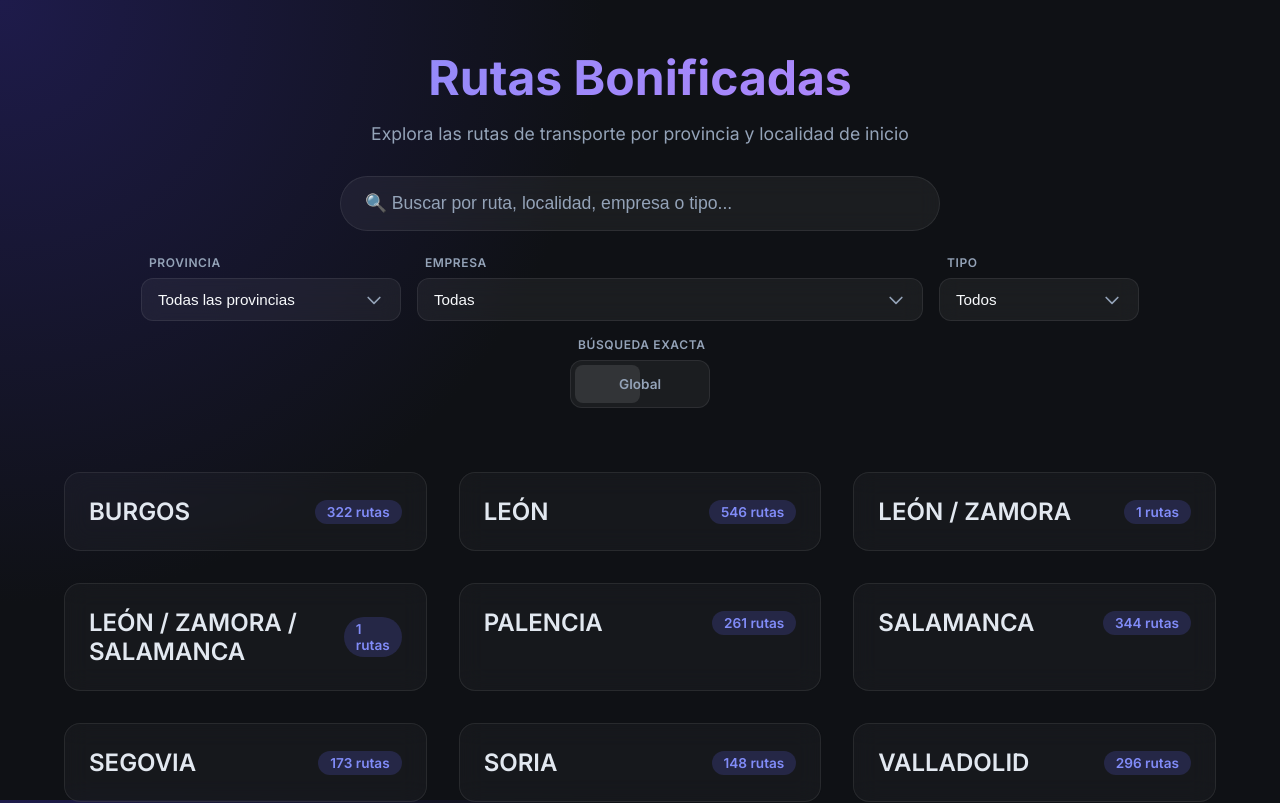
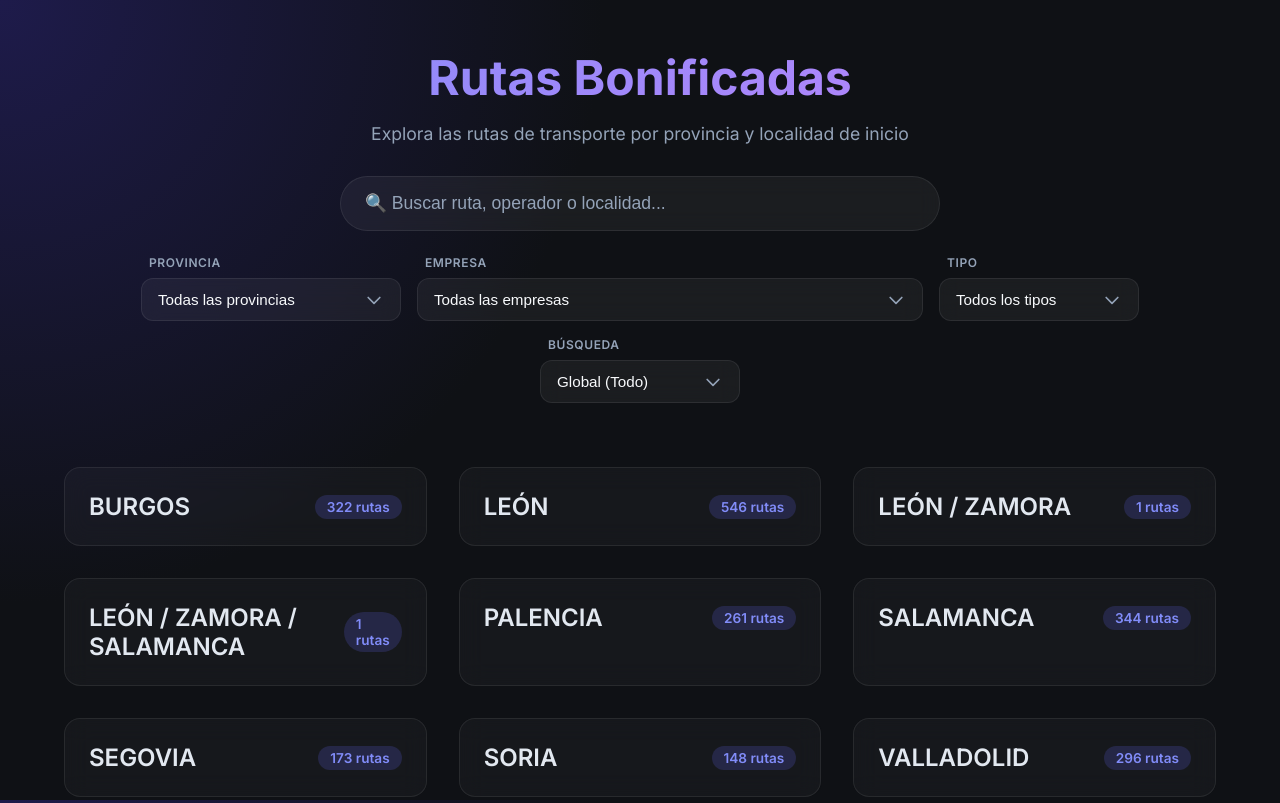
Before and after one commit to mirinicocal4-eng/rutas-app, a React (Vite) app: page / in a window 1280 px wide. Shown: the top 803 px of the page. Built offline with nearby package versions, Linux system fonts and the light colour scheme.

Commit message:
Varios  cambios

```diff
--- a/src/App.jsx
+++ b/src/App.jsx
@@ -1,4 +1,4 @@
-import React, { useState, useMemo } from 'react';
+import { useState, useMemo } from 'react';
 import './index.css';
 import rutasData from './data/rutas.json';
 import ProvinceCard from './components/ProvinceCard';
@@ -12,7 +12,7 @@ function App() {
 
   // Transform data: Group by Province -> Origin Locality
   // Also extract unique operators and types
-  const { transformedData, operators, serviceTypes, provincesList } = useMemo(() => {
+  const memoizedData = useMemo(() => {
     const result = {};
     const operatorsSet = new Set();
     const typesSet = new Set();
@@ -75,16 +75,27 @@ function App() {
     };
   }, []);
 
+  const { transformedData, operators, serviceTypes, provincesList } = memoizedData || {
+    transformedData: {}, operators: [], serviceTypes: [], provincesList: []
+  };
+
   const filteredData = useMemo(() => {
     const normalizeText = (text) => {
-      return text.normalize("NFD").replace(/[\u0300-\u036f]/g, "").replace(/[-_.,]/g, " ").toLowerCase();
+      if (!text) return "";
+      return text.normalize("NFD")
+                 .replace(/[\u0300-\u036f]/g, "")
+                 .replace(/[-_.,]/g, " ")
+                 .toLowerCase()
+                 .trim();
     };
 
-    const searchTerms = searchTerm.trim() ? normalizeText(searchTerm).split(/\s+/).filter(Boolean) : [];
+    const cleanSearch = normalizeText(searchTerm);
+    const searchTerms = cleanSearch ? cleanSearch.split(/\s+/).filter(Boolean) : [];
+
     const result = {};
 
     Object.keys(transformedData).forEach(prov => {
-      // Province filter
+      // Province filter (via dropdown)
       if (selectedProvince !== 'all' && prov !== selectedProvince) {
         return;
       }
@@ -107,13 +118,14 @@ function App() {
           }
 
           // Check search term
-          if (searchTerm.trim()) {
-            if (exactMatch) {
-              // Exact locality match (normalized)
-              return normalizeText(loc) === normalizeText(searchTerm);
+          if (cleanSearch) {
+            const isHyphenSearch = searchTerm.trim().endsWith('-');
+            if (exactMatch || isHyphenSearch) {
+              // Exact locality match
+              return normalizeText(loc) === cleanSearch;
             } else {
               // Flexible context search
-              const context = normalizeText(`${route.nombre} ${route.operador} ${route.tipo} ${loc} ${prov}`);
+              const context = normalizeText(`${route.nombre} ${route.operador} ${route.tipo} ${loc}`);
               return searchTerms.every(term => context.includes(term));
             }
           }
@@ -136,6 +148,7 @@ function App() {
   }, [searchTerm, selectedOperator, selectedType, selectedProvince, exactMatch, transformedData]);
 
   const provinces = Object.keys(filteredData).sort();
+  const isSearching = searchTerm.trim().length > 0 || selectedOperator !== 'all' || selectedType !== 'all' || selectedProvince !== 'all';
 
   return (
     <div className="app-container">
@@ -147,7 +160,7 @@ function App() {
           <input
             type="text"
             className="search-input"
-            placeholder="🔍 Buscar por ruta, localidad, empresa o tipo..."
+            placeholder="🔍 Buscar ruta, operador o localidad..."
             value={searchTerm}
             onChange={(e) => setSearchTerm(e.target.value)}
           />
@@ -162,7 +175,7 @@ function App() {
               onChange={(e) => setSelectedProvince(e.target.value)}
             >
               <option value="all">Todas las provincias</option>
-              {provincesList.map(p => (
+              {provincesList && provincesList.map(p => (
                 <option key={p} value={p}>{p}</option>
               ))}
             </select>
@@ -175,8 +188,8 @@ function App() {
               value={selectedOperator}
               onChange={(e) => setSelectedOperator(e.target.value)}
             >
-              <option value="all">Todas</option>
-              {operators.map(op => (
+              <option value="all">Todas las empresas</option>
+              {operators && operators.map(op => (
                 <option key={op} value={op}>{op}</option>
               ))}
             </select>
@@ -189,19 +202,23 @@ function App() {
               value={selectedType}
               onChange={(e) => setSelectedType(e.target.value)}
             >
-              <option value="all">Todos</option>
-              {serviceTypes.map(type => (
-                <option key={type} value={type}>{type}</option>
+              <option value="all">Todos los tipos</option>
+              {serviceTypes && serviceTypes.map(t => (
+                <option key={t} value={t}>{t}</option>
               ))}
             </select>
           </div>
 
-          <div className="filter-group toggle-group">
-            <label className="filter-label">Búsqueda Exacta</label>
-            <div className="toggle-wrapper" onClick={() => setExactMatch(!exactMatch)}>
-              <div className={`toggle-slider ${exactMatch ? 'active' : ''}`}></div>
-              <span className="toggle-text">{exactMatch ? 'Localidad' : 'Global'}</span>
-            </div>
+          <div className="filter-group">
+            <label className="filter-label">Búsqueda</label>
+            <select
+              className="filter-select"
+              value={exactMatch ? 'exact' : 'flexible'}
+              onChange={(e) => setExactMatch(e.target.value === 'exact')}
+            >
+              <option value="flexible">Global (Todo)</option>
+              <option value="exact">Solo Capital/Pueblo</option>
+            </select>
           </div>
         </div>
       </header>
@@ -209,7 +226,7 @@ function App() {
       {provinces.length === 0 ? (
         <div className="no-results">
           <h2>No se encontraron resultados para "{searchTerm}"</h2>
-          <p>Prueba buscando con otra localidad o pueblo.</p>
+          <p>Prueba con otra búsqueda o limpia los filtros.</p>
         </div>
       ) : (
         <main className="provinces-grid">
@@ -218,6 +235,7 @@ function App() {
               key={prov}
               province={prov}
               localitiesData={filteredData[prov]}
+              isSearching={isSearching}
             />
           ))}
         </main>
--- a/src/components/LocalityCard.jsx
+++ b/src/components/LocalityCard.jsx
@@ -1,4 +1,4 @@
-import React, { useState } from 'react';
+import { useState } from 'react';
 
 const LocalityCard = ({ localityName, routes }) => {
   const [isOpen, setIsOpen] = useState(false);
--- a/src/components/ProvinceCard.jsx
+++ b/src/components/ProvinceCard.jsx
@@ -1,7 +1,8 @@
-import React, { useState, useEffect } from 'react';
+/* eslint-disable react-hooks/set-state-in-effect */
+import { useState, useEffect, useMemo } from 'react';
 import LocalityCard from './LocalityCard';
 
-const ProvinceCard = ({ province, localitiesData }) => {
+const ProvinceCard = ({ province, localitiesData, isSearching }) => {
   const [isOpen, setIsOpen] = useState(false);
   const [selectedLetter, setSelectedLetter] = useState(null);
 
@@ -11,20 +12,34 @@ const ProvinceCard = ({ province, localitiesData }) => {
   const totalRoutes = localities.reduce((total, loc) => total + localitiesData[loc].length, 0);
 
   // Group localities by first letter
-  const groupedLocalities = {};
+  const groupedLocalities = useMemo(() => {
+    const grouped = {};
     localities.forEach(loc => {
       let firstLetter = loc.charAt(0).toUpperCase();
       // Normalize accents (Á -> A, etc.)
       firstLetter = firstLetter.normalize("NFD").replace(/[\u0300-\u036f]/g, "");
       if (!/[A-Z]/.test(firstLetter)) firstLetter = '#';
 
-    if (!groupedLocalities[firstLetter]) {
-      groupedLocalities[firstLetter] = [];
+      if (!grouped[firstLetter]) {
+        grouped[firstLetter] = [];
       }
-    groupedLocalities[firstLetter].push(loc);
+      grouped[firstLetter].push(loc);
     });
+    return grouped;
+  }, [localities]);
 
   const availableLetters = Object.keys(groupedLocalities).sort();
+
+  // Auto-expand and auto-select when searching
+  useEffect(() => {
+    if (isSearching) {
+      setIsOpen(true);
+      if (availableLetters.length === 1) {
+        setSelectedLetter(availableLetters[0]);
+      }
+    }
+    // eslint-disable-next-line react-hooks/exhaustive-deps
+  }, [isSearching, availableLetters]);
 
   // When data changes (e.g. searching), if the selected letter has no data, unselect it
   useEffect(() => {
```
Lines whose indentation alone changed are shown as unchanged.
